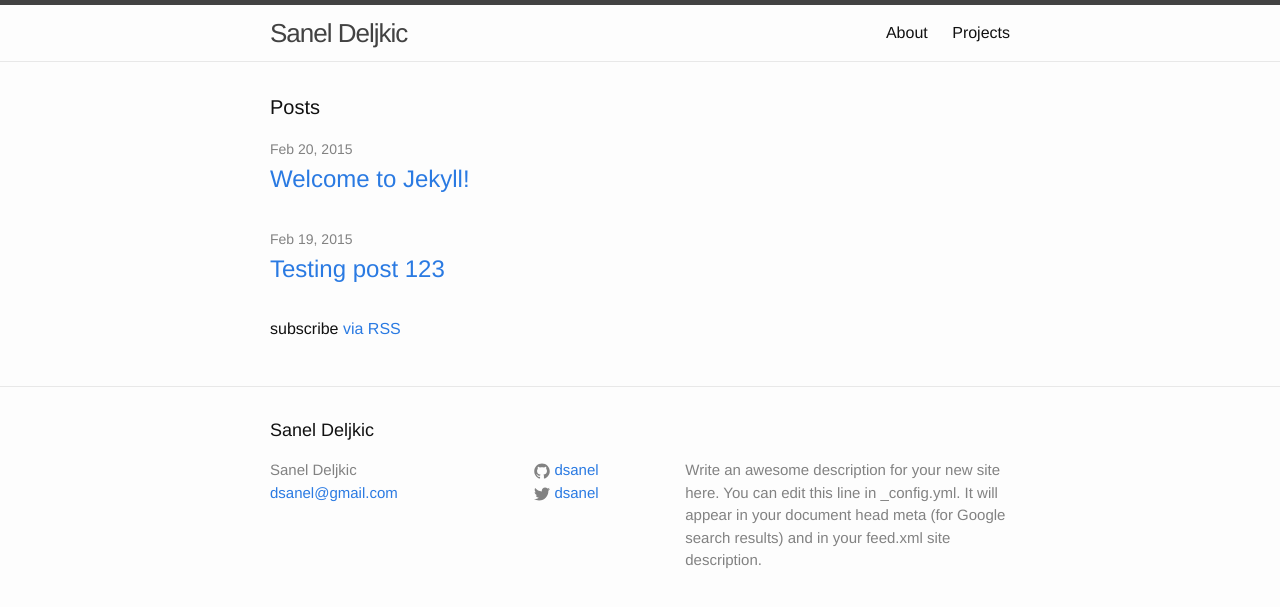
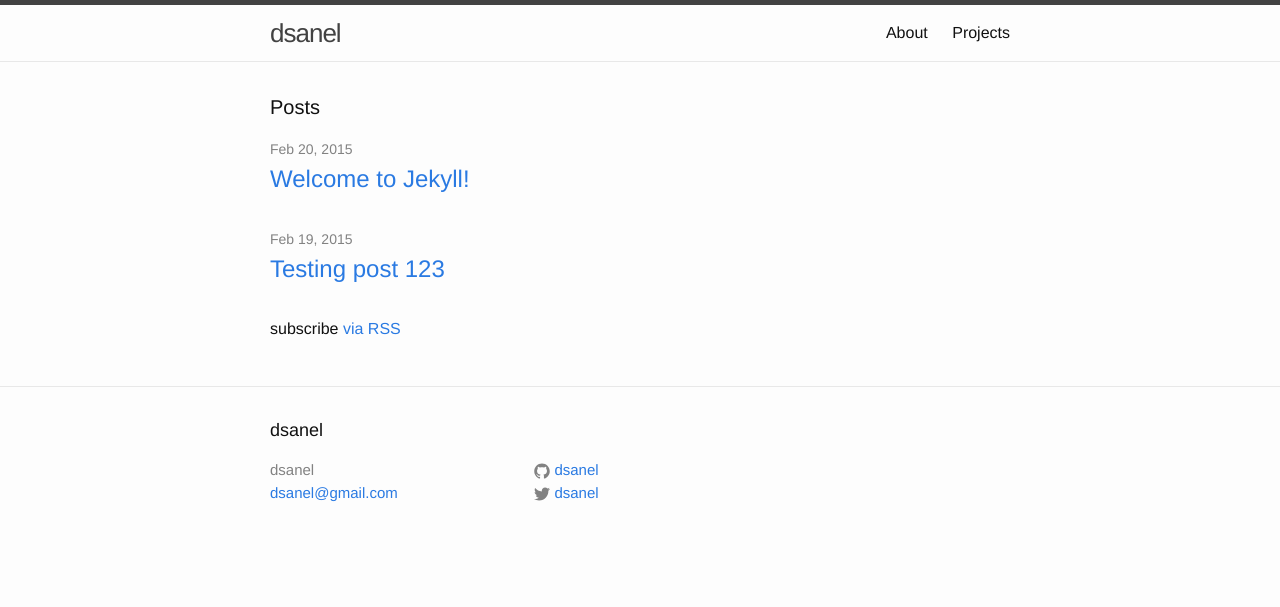
Before and after one commit to dsanel/dsanel.github.io, a Jekyll site: the page built from index.html, in a window 1280 px wide. Shown: the top 607 px of the page. Built offline with Jekyll 4.4.1, drawn with Linux system fonts in a browser that asks for light colours.

Commit message:
Change site name

```diff
--- a/_config.yml
+++ b/_config.yml
@@ -1,10 +1,7 @@
 # Site settings
-title: Sanel Deljkic
+title: dsanel
 email: dsanel@gmail.com
 description: > # this means to ignore newlines until "baseurl:"
-  Write an awesome description for your new site here. You can edit this
-  line in _config.yml. It will appear in your document head meta (for
-  Google search results) and in your feed.xml site description.
 baseurl: "" # the subpath of your site, e.g. /blog/
 url: "http://dsanel.github.io" # the base hostname & protocol for your site
 twitter_username: dsanel
```
